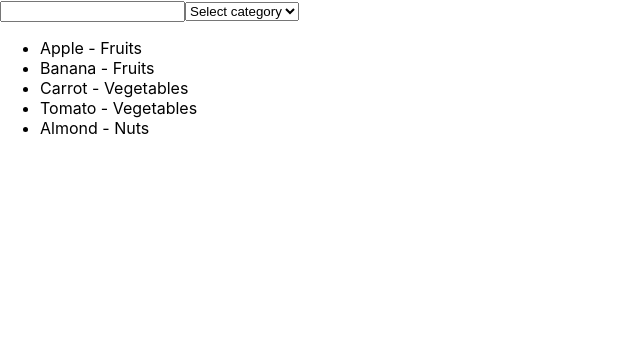
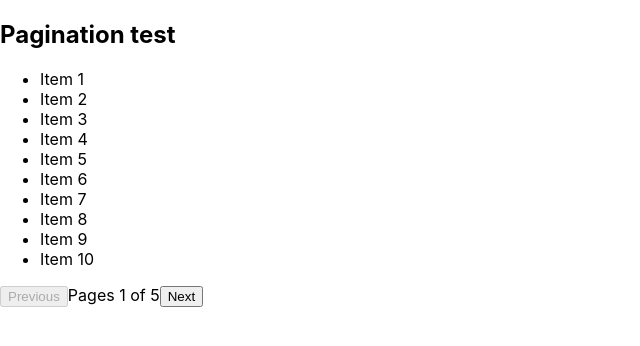
Before and after one commit to prashantui1491/pagination, a React (Create React App) app: page / in a window 1280 px wide. Shown: the top 346 px of the page, without its empty margins (0-640 px from the left). Built offline with nearby package versions, Linux system fonts and the light colour scheme; what ag-grid-community would draw is missing.

Commit message:
pagination test

```diff
--- a/src/App.js
+++ b/src/App.js
@@ -27,6 +27,8 @@ import Formhook1 from "./Formhook/index1";
 import Formhook2 from "./Formhook/index2";
 import Card1 from './Readlessreadmore/index1'
 import FilterComponent from './Custumfilter/filterComponent'
+import PaginatedList from './Pagination1/index'
+import Paginationtest1 from './Pagination1/index1'
 
 
 
@@ -47,7 +49,7 @@ const  App = () => {
           {/* <MessagesProvider/> */}
             {/* <AppleClientInterview /> */}
 
-        <FilterComponent/>
+        <Paginationtest1/>
 
         </div>
     );
--- /dev/null
+++ b/src/Pagination1/index.js
@@ -0,0 +1,50 @@
+import React, { useState } from "react";
+
+//const generateDummyData = () => [...Array(50)].map((_, i) => ({ id: i + 1, name: `Item ${i + 1}` }));
+
+const generateDummyData = () => [...Array(50)].map((_,i)=>({id: i+1, name: `Name - ${i+1}`}))
+
+const PaginatedList = () => {
+  const data = generateDummyData();
+  const [currentPage, setCurrentPage] = useState(1);
+  const recordsPerPage = 10;
+
+  const totalPages = Math.ceil(data.length / recordsPerPage);
+  const indexOfLastRecord = currentPage * recordsPerPage;
+  const indexOfFirstRecord = indexOfLastRecord - recordsPerPage;
+  const currentRecords = data.slice(indexOfFirstRecord, indexOfLastRecord);
+
+  console.log(totalPages, indexOfLastRecord, indexOfFirstRecord, currentRecords)
+
+  const nextPage = () => {
+    if (currentPage < totalPages) setCurrentPage(currentPage + 1);
+  };
+
+  const prevPage = () => {
+    if (currentPage > 1) setCurrentPage(currentPage - 1);
+  };
+
+  return (
+    <div>
+      <h2>Paginated List</h2>
+      <ul>
+        {currentRecords.map((item) => (
+          <li key={item.id}>{item.name}</li>
+        ))}
+      </ul>
+      <div>
+        <button onClick={prevPage} disabled={currentPage === 1}>
+          Previous
+        </button>
+        <span>
+          Page {currentPage} of {totalPages}
+        </span>
+        <button onClick={nextPage} disabled={currentPage === totalPages}>
+          Next
+        </button>
+      </div>
+    </div>
+  );
+};
+
+export default PaginatedList;
--- /dev/null
+++ b/src/Pagination1/index1.js
@@ -0,0 +1,54 @@
+import React, {useState} from "react";
+
+
+const getRecordsdata = () => [...Array(50)].map((_,i)=>({id: i+1, name: `Item ${i+1}`}))
+
+const Paginationtest1 = () => {
+
+    const data = getRecordsdata()
+    const recordsPerPage = 10
+
+    const [currentPage, setCurrentPage] = useState(1)
+
+    const totalPages = Math.ceil(data.length / recordsPerPage)
+
+    const indexOfLastRecord = currentPage * recordsPerPage
+    const indexOfFirstRecord  = indexOfLastRecord - recordsPerPage
+
+    const currentRecords = data.slice(indexOfFirstRecord, indexOfLastRecord)
+
+    console.log(currentRecords, "currentRecords")
+
+    const nextPage = () => {
+        if(currentPage < totalPages) setCurrentPage(currentPage + 1)
+    }
+
+    const prevPage = () => {
+        if(currentPage >1) setCurrentPage(currentPage - 1)
+    }
+
+
+    return(
+        <div>
+
+            <h2>Pagination test</h2>
+
+            <ul>
+                {
+                    currentRecords.map((item)=>(
+                        <li>{item.name}</li>
+                    ))
+                }
+            </ul>
+
+            <div>
+                <button onClick={prevPage} disabled={currentPage === 1}>Previous</button>
+                <span>Pages {currentPage} of {totalPages}</span>
+                <button onClick={nextPage} disabled = {currentPage === totalPages}>Next</button>
+            </div>
+
+        </div>
+    )
+}
+
+export default Paginationtest1
```
